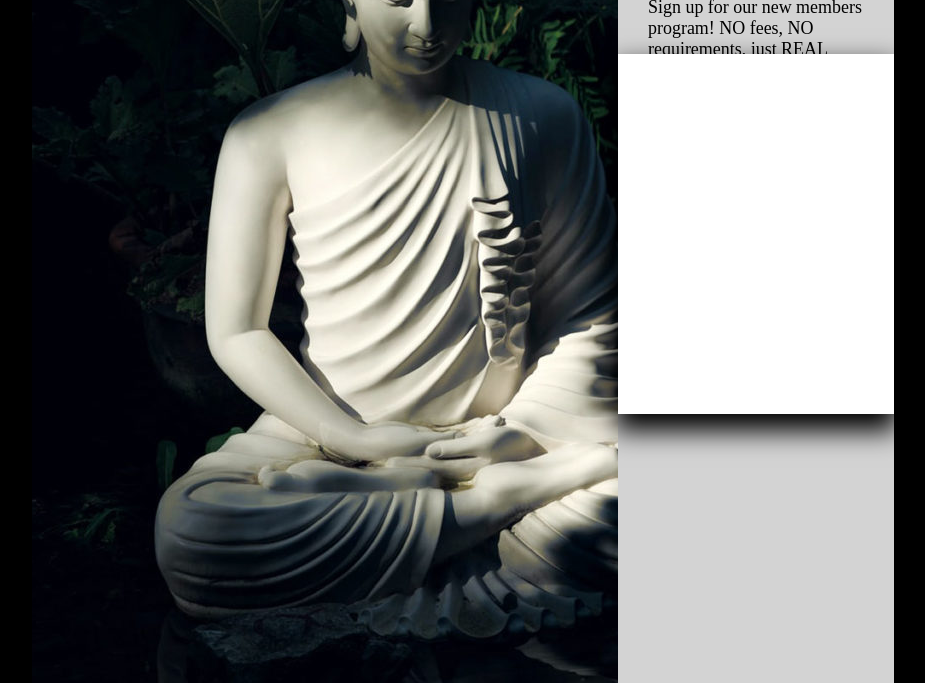
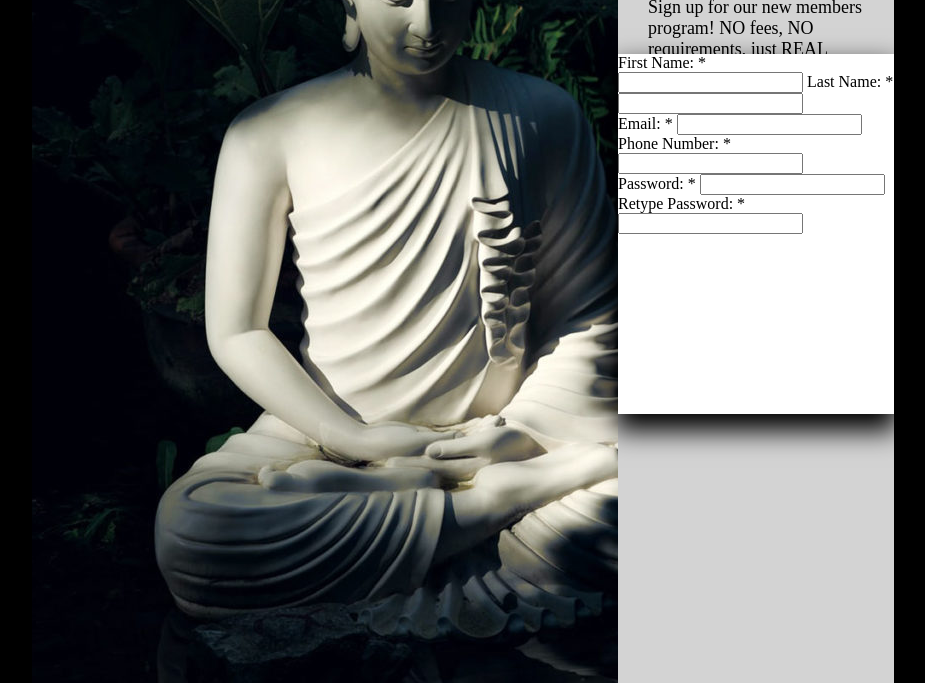
Before and after one commit to lomick2090/odin-signup, a plain HTML site: page index.html in a window 1280 px wide. Shown: the part 215-898 px from the top of the page, without its empty margins (208-1133 px from the left). Drawn offline with Linux system fonts and the light colour scheme.

Commit message:
Finish basic form

```diff
--- a/index.html
+++ b/index.html
@@ -14,7 +14,45 @@
         <div class="header">
             <h1><strong>SHUT UP AND GO MEDITATE!</strong></h1> <p>Sign up for our new members program! NO fees, NO requirements, just REAL people:</p>
         </div>
-        <div class="form"></div>
+        <div class="form">
+            <form>
+
+                <div>
+                    <label for="Fname">
+                        First Name: *
+                        <input type="text" id="Fname" name="Fname" required>
+                    </label>
+                    <label for="Lname">
+                        Last Name:  *
+                        <input type="text" id="Lname" name="Lname" required>
+                    </label>
+                </div>
+
+                <div>
+                    <label for="email">
+                        Email:  *
+                        <input type="email" id="email" name="email">
+                    </label>
+
+                    <label for="phone">
+                        Phone Number:  *
+                        <input type="tel" id="phone" name="phone">
+                    </label>
+                </div>
+
+                <div>
+                    <label for="pwd">
+                        Password:  *
+                        <input type="password" id="pwd" name="pwd">
+                    </label>
+
+                    <label for="pwd">
+                        Retype Password:  *
+                        <input type="password" id="pwd" name="pwd">
+                    </label>
+                </div>
+            </form>
+        </div>
         <div class="bottom"></div>
 
     </div>
```
